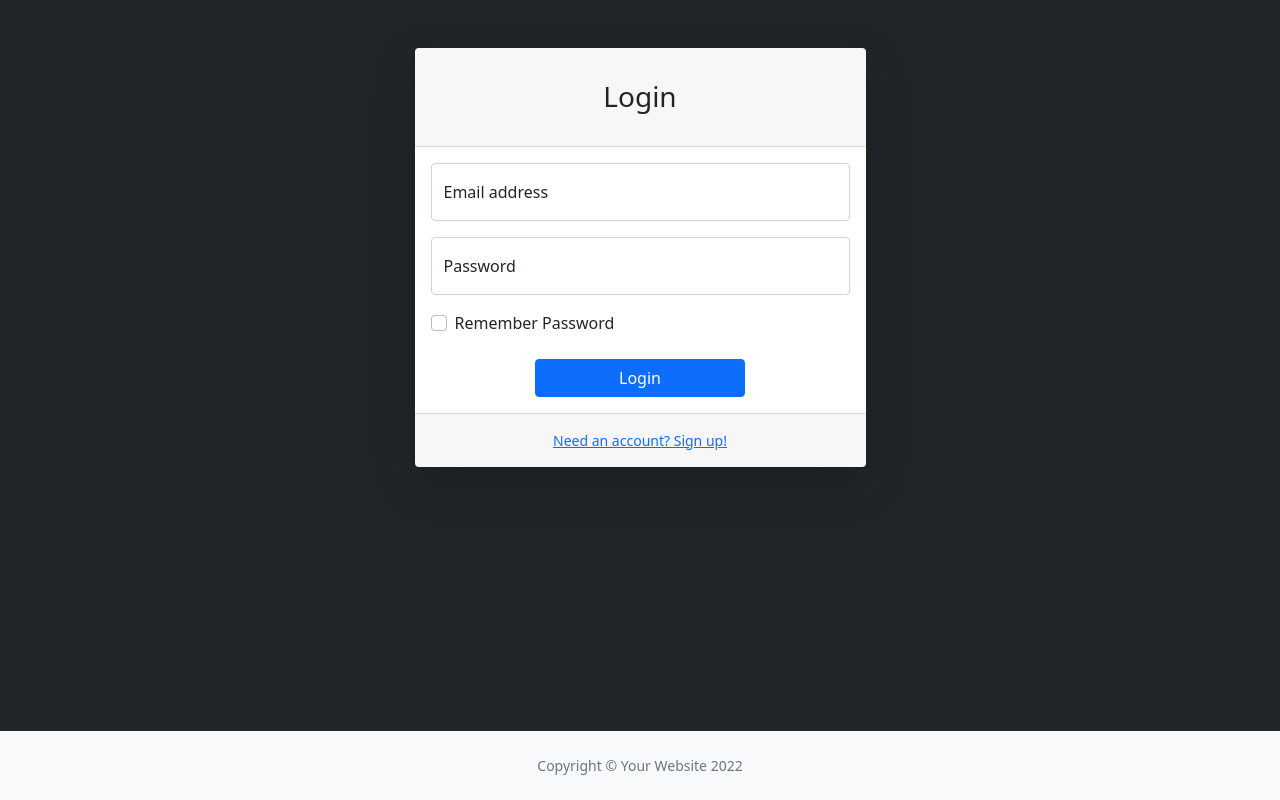
After one commit to faiz-gh/hackathon-2022, a PHP site: page / in a window 1280 px wide. The commit adds this page. Run offline with PHP 8.4, Linux system fonts and the light colour scheme; some libraries are stand-ins or nearby versions.

Commit message:
Created the Frontend of the Login Page

```diff
--- a/includes/footer.php
+++ b/includes/footer.php
@@ -1,10 +1,5 @@
 <div class="container-fluid px-4">
     <div class="d-flex align-items-center justify-content-between small">
-        <div class="text-muted">Copyright &copy; Your Website 2022</div>
-        <div>
-            <a href="#">Privacy Policy</a>
-            &middot;
-            <a href="#">Terms &amp; Conditions</a>
-        </div>
+        <div class="text-muted m-auto">Copyright &copy; Your Website 2022</div>
     </div>
 </div>
--- a/includes/header.php
+++ b/includes/header.php
@@ -6,3 +6,4 @@
 <link href="https://cdn.jsdelivr.net/npm/simple-datatables@latest/dist/style.css" rel="stylesheet" />
 <link href="css/styles.css" rel="stylesheet" />
 <script src="https://use.fontawesome.com/releases/v6.1.0/js/all.js" crossorigin="anonymous"></script>
+<script src="https://cdnjs.cloudflare.com/ajax/libs/font-awesome/5.15.3/js/all.min.js" crossorigin="anonymous"></script>
--- /dev/null
+++ b/index.php
@@ -0,0 +1,60 @@
+<!DOCTYPE html>
+<html lang="en">
+
+    <!-- Database Connection -->
+    <?php include "includes/dbconnection.php" ?>
+
+    <!-- Header -->
+    <head>
+        <?php include "includes/header.php" ?>
+        <title>Login Page</title>
+    </head>
+
+    <body class="bg-dark">
+        <div id="layoutAuthentication">
+            <div id="layoutAuthentication_content">
+                <main>
+                    <div class="container">
+                        <div class="row justify-content-center">
+                            <div class="col-lg-5">
+                                <div class="card shadow-lg border-0 rounded-lg mt-5">
+                                    <div class="card-header"><h3 class="text-center font-weight-light my-4">Login</h3></div>
+                                    <div class="card-body">
+                                        <form method="post" action="<?php echo htmlspecialchars($_SERVER['PHP_SELF']) ?>">
+                                            <div class="form-floating mb-3">
+                                                <input class="form-control" id="inputEmail" type="email" placeholder="name@example.com" />
+                                                <label for="inputEmail">Email address</label>
+                                            </div>
+                                            <div class="form-floating mb-3">
+                                                <input class="form-control" id="inputPassword" type="password" placeholder="Password" />
+                                                <label for="inputPassword">Password</label>
+                                            </div>
+                                            <div class="form-check mb-3">
+                                                <input class="form-check-input" id="inputRememberPassword" type="checkbox" value="" />
+                                                <label class="form-check-label" for="inputRememberPassword">Remember Password</label>
+                                            </div>
+                                            <div class="d-flex align-items-center justify-content-center mt-4 mb-0">
+                                                <a class="btn btn-primary w-50" href="index.html">Login</a>
+                                            </div>
+                                        </form>
+                                    </div>
+                                    <div class="card-footer text-center py-3">
+                                        <div class="small"><a href="signup.php">Need an account? Sign up!</a></div>
+                                    </div>
+                                </div>
+                            </div>
+                        </div>
+                    </div>
+                </main>
+            </div>
+            <div id="layoutAuthentication_footer">
+                <footer class="py-4 bg-light mt-auto bg-boback">
+                    <?php include "includes/footer.php" ?>
+                </footer>
+            </div>
+        </div>
+
+        <!-- Scripts -->
+        <?php include "includes/scripts.php" ?>
+    </body>
+</html>
```
